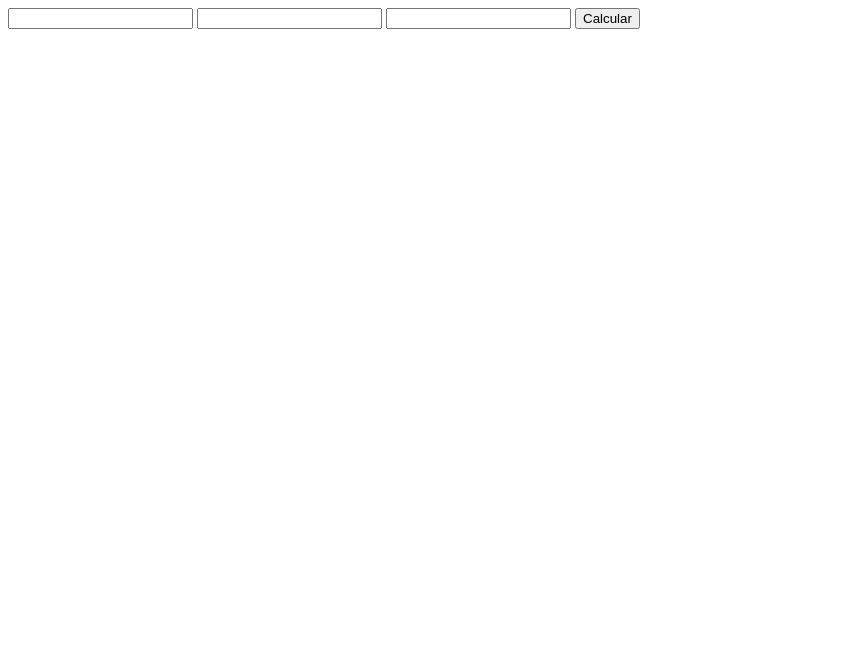
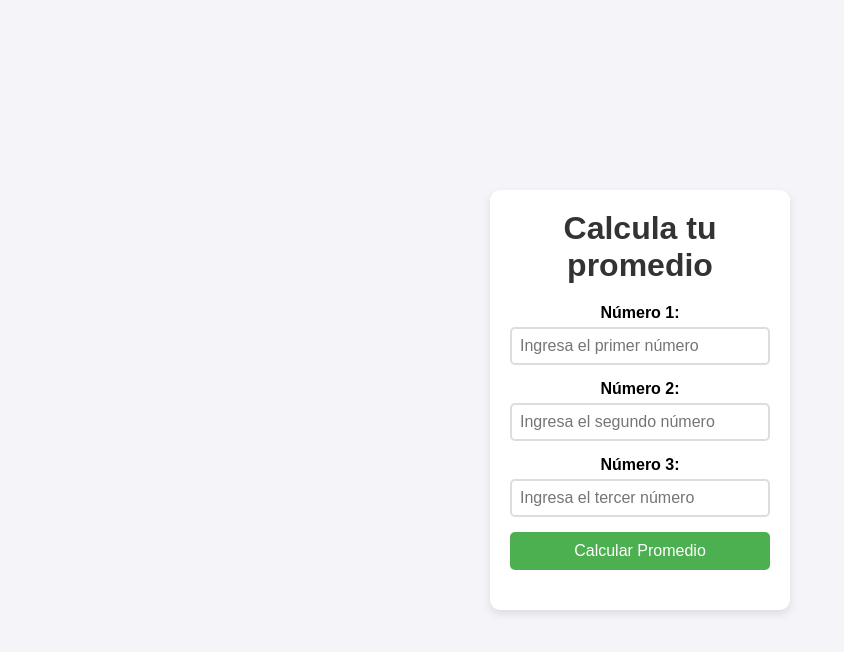
Before and after one commit to GabrielSolis123/RepositorioGabrielSolis-2C, a plain HTML site: page 35 Gabriel Solis/Calcular promedio/index.html in a window 1280 px wide. Shown: the whole page, without its empty margins (0-844 px from the left). Drawn offline with Linux system fonts and the light colour scheme.

Commit message:
Add files via upload

```diff
--- a/35 Gabriel Solis/Calcular promedio/index.html
+++ b/35 Gabriel Solis/Calcular promedio/index.html
@@ -4,17 +4,27 @@
     <meta charset="UTF-8">
     <meta name="viewport" content="width=device-width, initial-scale=1.0">
     <title>Promedio</title>
+    <link rel="stylesheet" href="styles.css">
 </head>
 <body>
-    <input type="number" id="num1">
-    <input type="number" id="num2">
-    <input type="number" id="num3">
-
-
-    <button onclick="quince()">Calcular</button>
-    <h2 id="salida"></h2>
+    <div class="container">
+        <h1>Calcula tu promedio</h1>
+        <div class="input-group">
+            <label for="num1">Número 1:</label>
+            <input type="number" id="num1" placeholder="Ingresa el primer número">
+        </div>
+        <div class="input-group">
+            <label for="num2">Número 2:</label>
+            <input type="number" id="num2" placeholder="Ingresa el segundo número">
+        </div>
+        <div class="input-group">
+            <label for="num3">Número 3:</label>
+            <input type="number" id="num3" placeholder="Ingresa el tercer número">
+        </div>
+        <button onclick="quince()">Calcular Promedio</button>
+        <h2 id="salida"></h2>
+    </div>
 
     <script src="script.js"></script>
-    </body>
-
+</body>
 </html>
--- /dev/null
+++ b/35 Gabriel Solis/Calcular promedio/styles.css
@@ -0,0 +1,68 @@
+* {
+    margin: 0;
+    padding: 0;
+    box-sizing: border-box;
+}
+
+body {
+    font-family: 'Arial', sans-serif;
+    background-color: #f4f4f9;
+    display: flex;
+    justify-content: center;
+    align-items: center;
+    height: 100vh;
+}
+
+.container {
+    background-color: #fff;
+    padding: 20px;
+    border-radius: 10px;
+    box-shadow: 0px 4px 8px rgba(0, 0, 0, 0.1);
+    width: 300px;
+    text-align: center;
+}
+
+h1 {
+    color: #333;
+    margin-bottom: 20px;
+}
+
+.input-group {
+    margin-bottom: 15px;
+}
+
+label {
+    display: block;
+    font-weight: bold;
+    margin-bottom: 5px;
+}
+
+input[type="number"] {
+    width: 100%;
+    padding: 8px;
+    border: 2px solid #ddd;
+    border-radius: 5px;
+    font-size: 16px;
+}
+
+button {
+    background-color: #4CAF50;
+    color: white;
+    border: none;
+    padding: 10px 15px;
+    font-size: 16px;
+    cursor: pointer;
+    border-radius: 5px;
+    width: 100%;
+    transition: background-color 0.3s ease;
+}
+
+button:hover {
+    background-color: #45a049;
+}
+
+#salida {
+    margin-top: 20px;
+    font-size: 20px;
+    color: #333;
+}
--- /dev/null
+++ b/35 Gabriel Solis/dado/style.css
@@ -0,0 +1,70 @@
+* {
+    margin: 0;
+    padding: 0;
+    box-sizing: border-box;
+}
+
+body {
+    font-family: 'Arial', sans-serif;
+    background-color: #e0f7fa;
+    display: flex;
+    justify-content: center;
+    align-items: center;
+    height: 100vh;
+}
+
+.container {
+    background-color: #ffffff;
+    padding: 20px;
+    border-radius: 10px;
+    box-shadow: 0px 4px 8px rgba(0, 0, 0, 0.1);
+    width: 300px;
+    text-align: center;
+}
+
+h1 {
+    color: #00796b;
+    margin-bottom: 20px;
+}
+
+.input-group {
+    margin-bottom: 15px;
+}
+
+label {
+    display: block;
+    font-weight: bold;
+    color: #004d40;
+    margin-bottom: 5px;
+}
+
+input[type="number"] {
+    width: 100%;
+    padding: 8px;
+    border: 2px solid #b2dfdb;
+    border-radius: 5px;
+    font-size: 16px;
+    color: #004d40;
+}
+
+button {
+    background-color: #00796b;
+    color: white;
+    border: none;
+    padding: 10px 15px;
+    font-size: 16px;
+    cursor: pointer;
+    border-radius: 5px;
+    width: 100%;
+    transition: background-color 0.3s ease;
+}
+
+button:hover {
+    background-color: #004d40;
+}
+
+#salida {
+    margin-top: 20px;
+    font-size: 20px;
+    color: #004d40;
+}
```
Also changed, not shown: 35 Gabriel Solis/dado/index.html (+2 -2 lines), 35 Gabriel Solis/Contador/index.html (line endings or trailing spaces).
